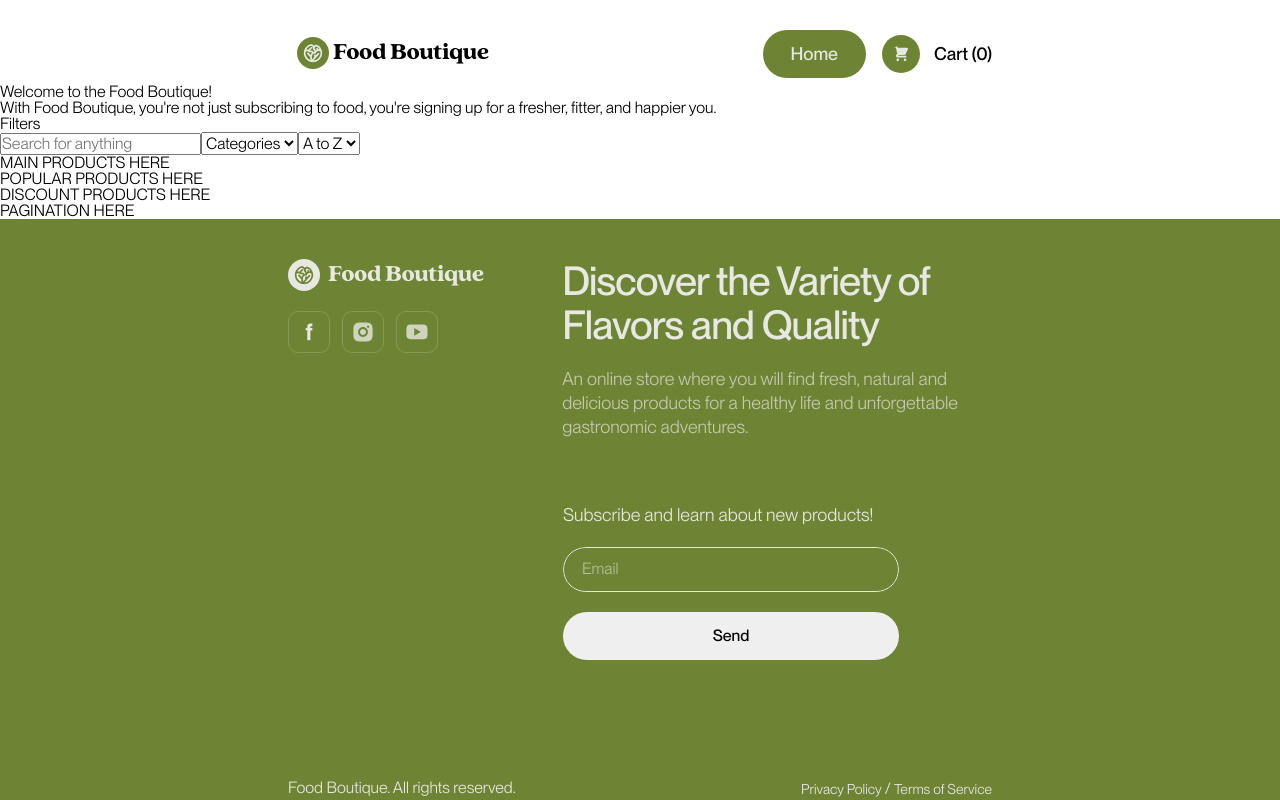
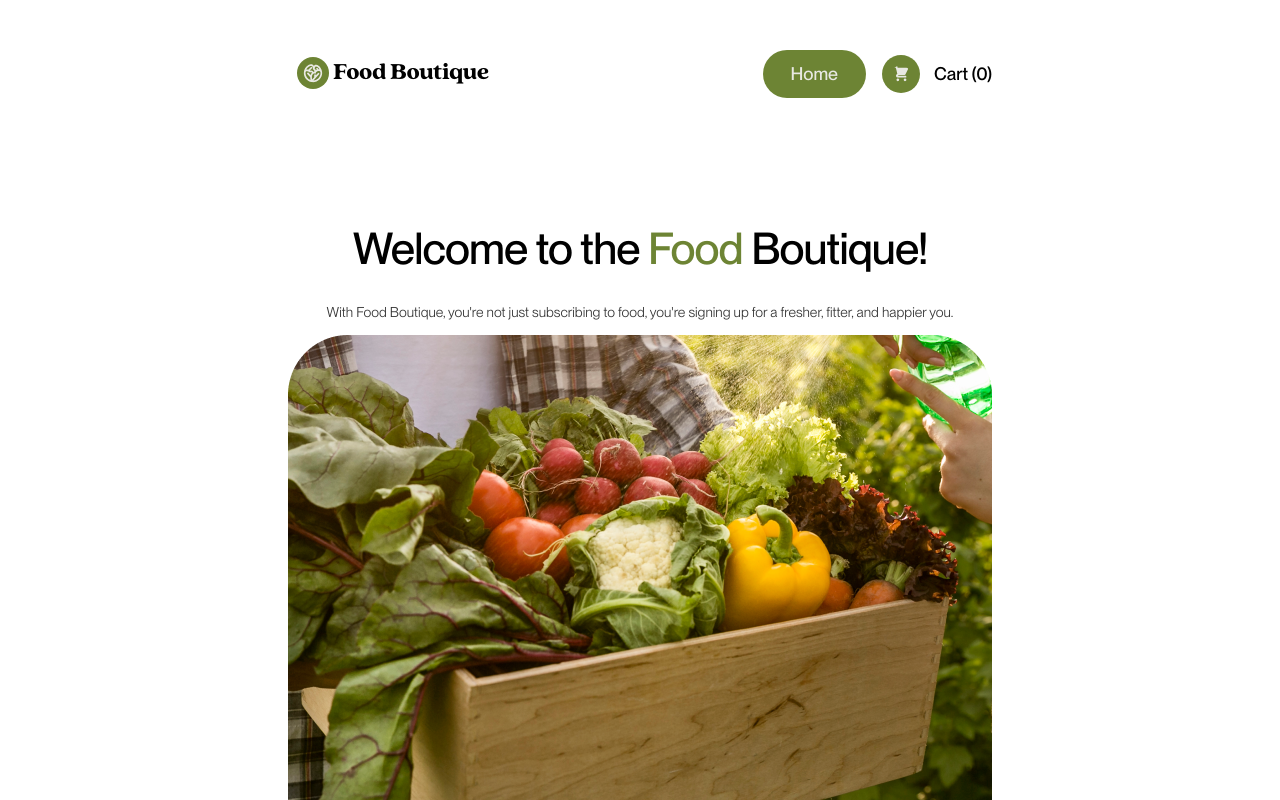
Before and after one commit to snap515/foodboutique, a React (Create React App) app: page /foodboutique/ in a window 1280 px wide. Shown: the top 800 px of the page. Built offline with nearby package versions, Linux system fonts and the light colour scheme; the HTML template or start-up script is replaced by a standard one.

Commit message:
adds adapted hero images

```diff
--- a/src/components/Hero/Hero.jsx
+++ b/src/components/Hero/Hero.jsx
@@ -1,12 +1,87 @@
+import {
+  HeroContainer,
+  HeroImage,
+  HeroSlogan,
+  HeroText,
+  SloganColoured,
+  OrganicIcon,
+} from './Hero.styled';
+
+import {
+  heroDesktop2x,
+  heroDesktop,
+  heroMobile2x,
+  heroMobile,
+  heroTablet,
+  heroTablet2x,
+} from '../../img/images';
+
 export const Hero = () => {
   return (
-    <div>
-      <h1>Welcome to the Food Boutique! </h1>
-      <p>
-        With Food Boutique, you're not just subscribing to food, you're signing
-        up for a fresher, fitter, and happier you.
-      </p>
-      {/* <img src="https://img.freepik.com/free-photo/painting-mountain-lake-with-mountain-background_188544-9126.jpg" alt="" /> */}
-    </div>
+    <HeroContainer>
+      <div className="container">
+        <HeroSlogan>
+          Welcome to the <SloganColoured>Food</SloganColoured> Boutique!{' '}
+        </HeroSlogan>
+        <HeroText>
+          With Food Boutique, you're not just subscribing to food, you're
+          signing up for a fresher, fitter, and happier you.
+        </HeroText>
+        <div>
+          {/* <HeroImage
+            srcSet={`
+              ${heroMobile} 335w,
+              ${heroMobile2x} 670w,
+              ${heroTablet} 704w,
+              ${heroTablet2x} 1408w,
+              ${heroDesktop} 1240w,
+              ${heroDesktop2x} 2480w
+              `}
+            sizes="
+              (max-width: 767px) 335px,
+              (max-width: 1439px) 704px,
+              1240px"
+            src={heroDesktop}
+            alt="box with vegetables"
+          /> */}
+          <HeroImage>
+            <source
+              media="(max-width: 767px)"
+              srcSet={`${heroMobile} 1x, ${heroMobile2x} 2x`}
+            />
+            <source
+              media="(max-width: 1439px)"
+              srcSet={`${heroTablet} 1x, ${heroTablet2x} 2x`}
+            />
+            <source srcSet={`${heroDesktop} 1x, ${heroDesktop2x} 2x`} />
+            <img src={heroDesktop} alt="box with vegetables" />
+          </HeroImage>
+          <OrganicIcon width={100} height={100}>
+            <use xlinkHref="#icon-organic-food"></use>
+          </OrganicIcon>
+        </div>
+      </div>
+    </HeroContainer>
   );
 };
+// srcSet={`
+//   ${heroMobile} 335w,
+//   ${heroMobile2x} 670w,
+//   ${heroTablet} 704w,
+//   ${heroTablet2x} 1408w,
+//   ${heroDesktop} 1240w,
+//   ${heroDesktop2x} 2480w
+//   `}
+
+// <HeroImage>
+//   <source
+//     media="(max-width: 767px)"
+//     srcSet={`${heroMobile} 1x, ${heroMobile2x} 2x`}
+//   />
+//   <source
+//     media="(max-width: 1439px)"
+//     srcSet={`${heroTablet} 1x, ${heroTablet2x} 2x`}
+//   />
+//   <source srcSet={`${heroDesktop} 1x, ${heroDesktop2x} 2x`} />
+//   <img src={heroDesktop} alt="box with vegetables" />
+// </HeroImage>;
--- /dev/null
+++ b/src/components/Hero/Hero.styled.js
@@ -0,0 +1,35 @@
+import styled from 'styled-components';
+
+export const HeroContainer = styled.div`
+  padding-top: 72px;
+`;
+
+export const HeroSlogan = styled.h1`
+  text-align: center;
+  font-weight: 500;
+  font-size: 44px;
+  line-height: 1.09;
+  letter-spacing: -0.02em;
+
+  color: black;
+`;
+
+export const SloganColoured = styled.span`
+  font-weight: 500;
+  font-size: 44px;
+  line-height: 1.09;
+  letter-spacing: -0.02em;
+
+  color: var(--brand-color);
+`;
+export const OrganicIcon = styled.svg``;
+export const HeroText = styled.p`
+  margin-top: 16px;
+
+  color: var(--black-transparent);
+
+  text-align: center;
+  font-size: 14px;
+  line-height: 1.29;
+`;
+export const HeroImage = styled.picture``;
--- /dev/null
+++ b/src/img/images.js
@@ -0,0 +1,23 @@
+import heroDesktop2x from './hero-desktop-2x.png';
+import heroDesktop from './hero-desktop.png';
+import heroMobile2x from './hero-mobile-2x.png';
+import heroMobile from './hero-mobile.png';
+import heroTablet2x from './hero-tablet-2x.png';
+import heroTablet from './hero-tablet.png';
+import cart from './cart.png';
+import cart2x from './cart-2x.png';
+import cartMobile2x from './cart-mobile-2x.png';
+import cartMobile from './cart-mobile.png';
+
+export {
+  heroDesktop2x,
+  heroDesktop,
+  heroMobile2x,
+  heroMobile,
+  heroTablet,
+  heroTablet2x,
+  cart,
+  cart2x,
+  cartMobile,
+  cartMobile2x,
+};
--- a/src/index.css
+++ b/src/index.css
@@ -2,8 +2,8 @@
 /* @import 'node_modules/modern-normalize/modern-normalize.css'; */
 
 :root {
-  --tablet: 'screen and (min-width: 768px)';
-  --desktop: 'screen and (min-width: 1440px)';
+  /* --tablet: 'screen and (min-width: 768px)';
+  --desktop: 'screen and (min-width: 1440px)'; */
 
   --mobMinContainer: 320px;
   --mobMaxContainer: 375px;
@@ -15,6 +15,7 @@
   --social-hover: rgba(232, 232, 226, 0.2);
   --contrast-color: #e8e8e2;
   --black-color: #010101;
+  --black-transparent: rgba(1, 1, 1, 0.8);
 
   --animation-duration: 0.7s;
 }
--- a/src/index.js
+++ b/src/index.js
@@ -1,7 +1,7 @@
 import React from 'react';
 import ReactDOM from 'react-dom/client';
 
-import 'reset-css';
+// import 'reset-css';
 import './index.css';
 import './fonts.css';
 import App from './App';
```
Also changed, not shown: src/img/cartSolo.svg (deleted).
